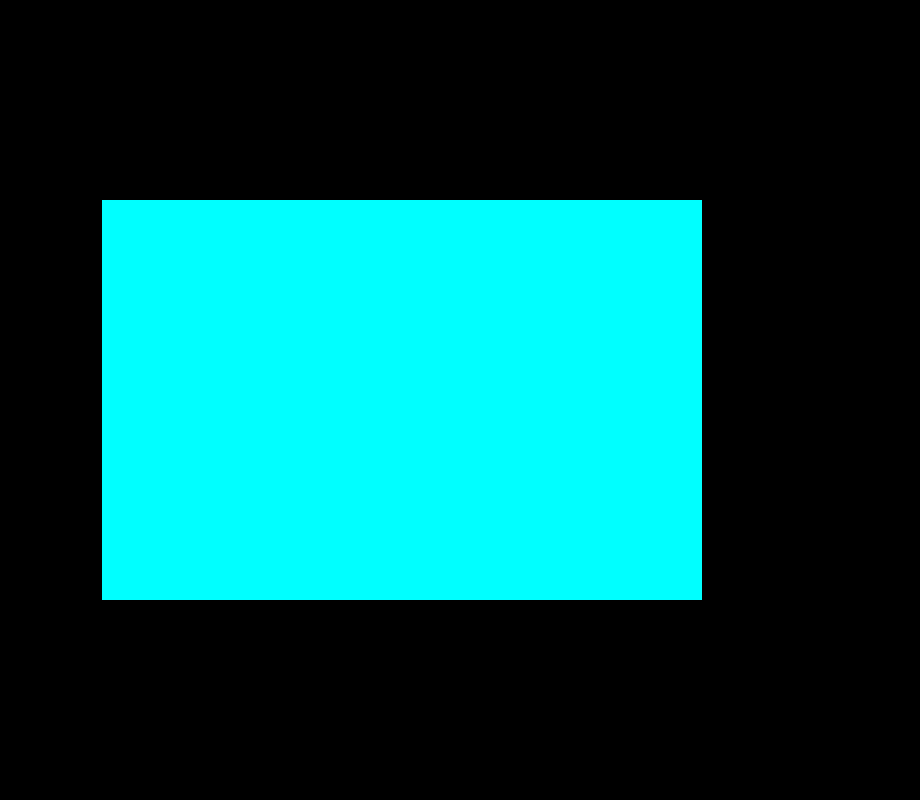
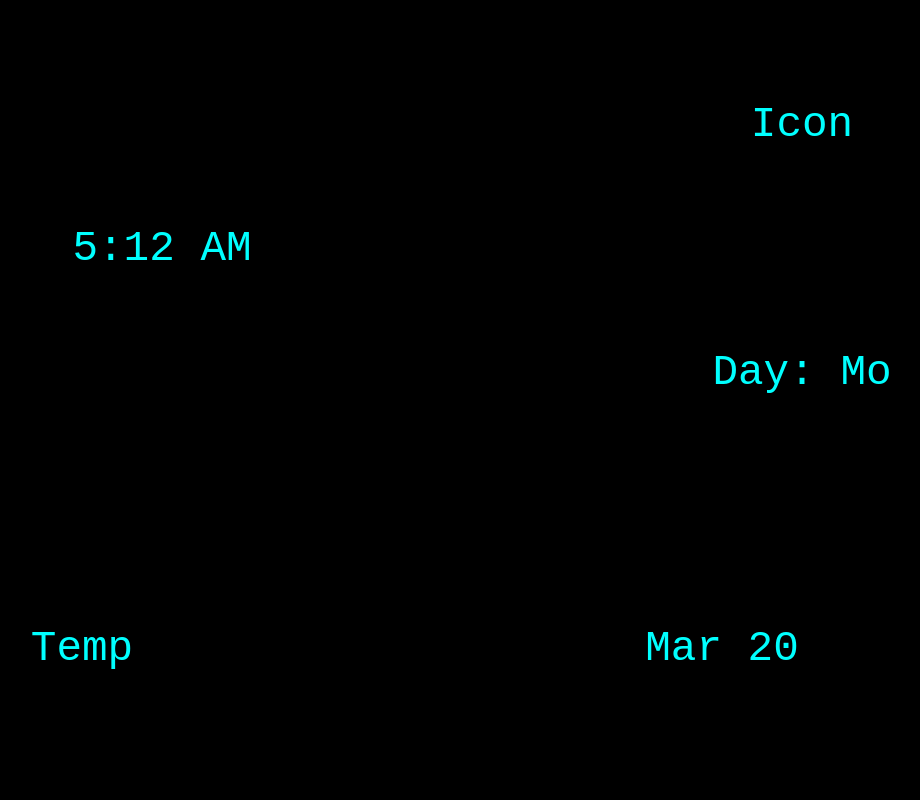
Before and after one commit to Simplemaker/ProjectorClock, a website: page static/index.html in a window 1280 px wide. Shown: the whole page, without its empty margins (238-1158 px from the left). Drawn offline with Linux system fonts and the light colour scheme; no server answers.

Commit message:
Added core clock functionality

```diff
--- /dev/null
+++ b/static/api.js
@@ -0,0 +1,6 @@
+
+api = {
+    get: (url)=>new Promise((resolve, reject)=>{
+        window.fetch(url).then(r=>r.json()).then(r=>resolve(r))
+    })
+}
--- a/static/index.html
+++ b/static/index.html
@@ -1,23 +1,24 @@
 <!DOCTYPE html>
 <html>
-  <head>
-    <title>Neon Blue Rectangle</title>
-    <style>
-      body {
-        background-color: black;
-      }
 
-      #rectangle {
-        width: 600px;
-        height: 400px;
-        background-color: #00FFFF; /* neon blue color */
-        margin: auto;
-        position: absolute;
-        top: 0; bottom: 0; left: 0; right: 0;
-      }
-    </style>
-  </head>
-  <body>
-    <div id="rectangle"></div>
-  </body>
+<head>
+  <title>Neon Blue Rectangle</title>
+  <link rel="stylesheet" href="style.css">
+</head>
+
+<body>
+
+  <img class="demoimg" src="clock.png">
+  <div id="clockbody">
+    <div id="time" class="d">Time</div>
+    <div id="icon" class="d">Icon</div>
+    <div id="day" class="d">Day</div>
+    <div id="temp" class="d">Temp</div>
+    <div id="mo_date" class="d">Jan 1</div>
+    <script src="api.js" class="d"></script>
+    <script src="script.js" class="d"></script>
+
+  </div>
+</body>
+
 </html>
--- /dev/null
+++ b/static/script.js
@@ -0,0 +1,61 @@
+
+const objects = {
+    time: document.getElementById('time'),
+    icon: document.getElementById('icon'),
+    day: document.getElementById('day'),
+    temp: document.getElementById('temp'),
+    mo_date: document.getElementById('mo_date')
+}
+
+const state = {
+    unixTime: 0,
+    localTime: 0,
+    weather: null
+}
+
+const dayNames = ['Su', 'Mo', 'Tu', 'We', 'Th', 'Fr', 'Sa']
+const monthNames = ['Jan', 'Feb', 'Mar', 'Apr', 'May', 'Jun', 'Jul', 'Aug', 'Sep', 'Oct', 'Nov', 'Dec']
+
+function render() {
+    const currLocalTime = new Date().getTime()
+    const d = new Date(state.unixTime + currLocalTime - state.localTime)
+    const suffix = d.getHours() < 12 ? 'AM' : 'PM';
+    const fixedHrs = (d.getHours() + 11) % 12 + 1;
+    const fixedMins = (d.getMinutes() + '').padStart(2, '0')
+    objects.time.innerHTML = `${fixedHrs}:${fixedMins} ${suffix}`
+
+    objects.day.innerHTML = `Day: ${dayNames[d.getDay()]}`
+
+    objects.mo_date.innerHTML = `${monthNames[d.getMonth()]} ${d.getDate()}`
+
+    if (!state.weather) return;
+
+    objects.temp.innerHTML = `${state.weather.temperature} F`
+
+    objects.icon.innerHTML = `Skycode: ${state.weather.skycode}`
+}
+
+
+function fetchTime() {
+    api.get('/time').then(t => {
+        const { time } = t;
+        state.unixTime = time * 1000;
+        state.localTime = new Date().getTime()
+        render()
+    })
+}
+
+function fetchWeather(){
+    api.get('/weather').then(w => {
+        state.weather = w;
+        render();
+    })
+}
+
+fetchTime()
+setInterval(fetchTime, 5 * 60 * 1000)
+
+fetchWeather()
+setInterval(fetchWeather, 5 * 60 * 1000)
+
+setInterval(render, 1000)
--- /dev/null
+++ b/static/style.css
@@ -0,0 +1,51 @@
+body {
+    background-color: black;
+}
+
+#clockbody {
+    /* neon blue color */
+    margin: auto;
+    position: absolute;
+    top: 0;
+    bottom: 0;
+    left: 0;
+    right: 0;
+    display:grid;
+    grid-template-columns: 50% 12.5% 37.5%;
+    grid-template-rows: 31% 31% 38%;
+}
+
+#time{
+    grid-column: 1/3;
+    grid-row: 1/3;
+}
+
+.d{
+    justify-content: center;
+    align-items: center;
+    font-size: 32pt;
+}
+
+#mo_date{
+    grid-column: 2/4;
+}
+
+div{
+    color: #00FFFF;
+    font-family: 'Courier New', Courier, monospace;
+    display: flex;
+}
+
+.demoimg{
+    width: 600px;
+    height: 400px;
+    margin: auto;
+    margin: auto;
+    position: absolute;
+    top: 0;
+    bottom: 0;
+    left: 0;
+    right: 0;
+    z-index: -1;
+    display:none;
+}
```
Also changed, not shown: static/clock.png (added).
